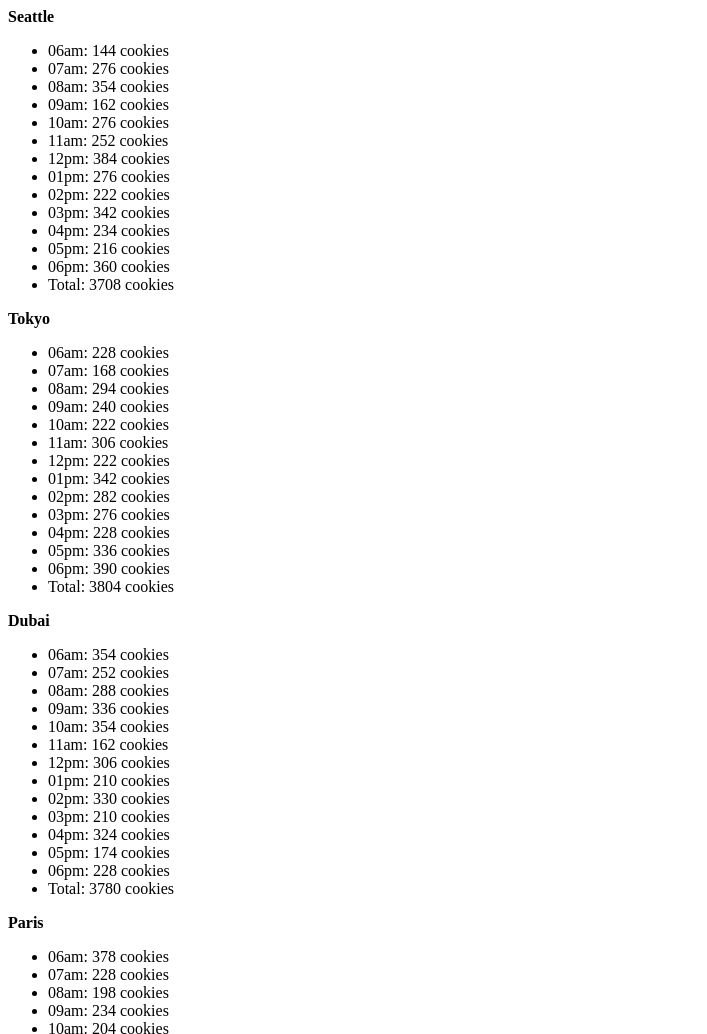
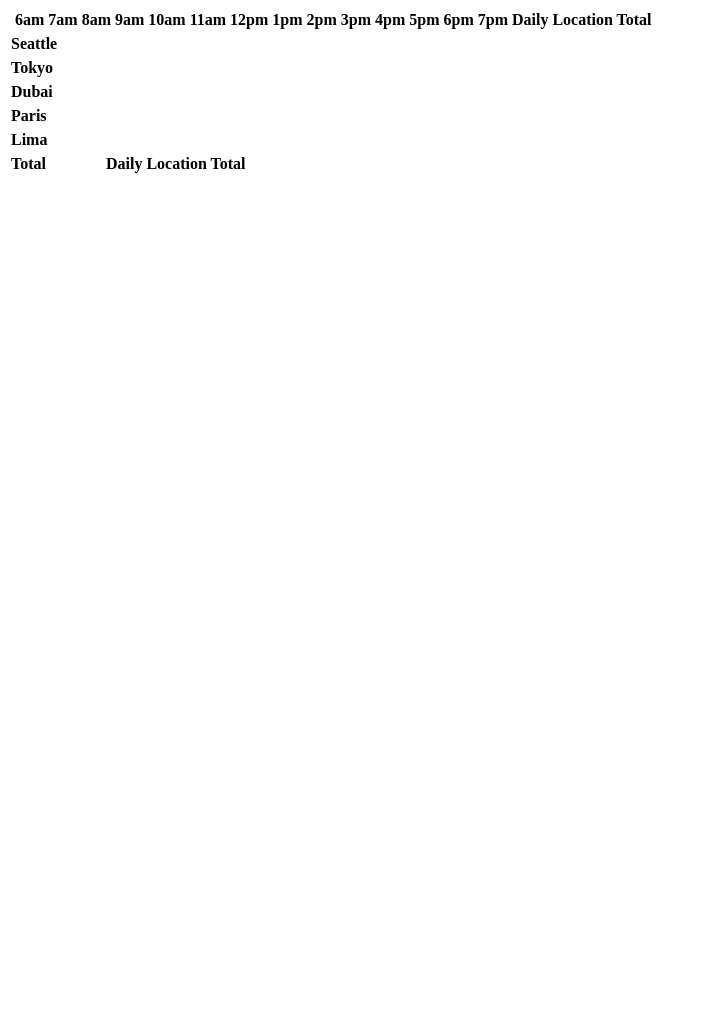
Before and after one commit to Aya-Akrabawi/cookie-stand, a plain HTML site: page sales.html in a window 1280 px wide. Shown: the top 1034 px of the page, without its empty margins (0-707 px from the left). After the commit the page ends 800 px from the top, so only its background shows below. Drawn offline with Linux system fonts and the light colour scheme.

Commit message:
create table in app.js & create JSstyle.css

```diff
--- a/app.js
+++ b/app.js
@@ -1,5 +1,78 @@
 'use restrict'
-var workinghrs = ['06am', '07am', '08am', '09am', '10am', '11am', '12pm', '01pm', '02pm', '03pm', '04pm', '05pm', '06pm', '07pm']
+var hour = 6
+var hour2 = 1
+var hourarray = []
+
+for (let index = 0; index < 14 ; index++) {
+    if (index <6 ){
+    var array = (hour+'am')
+       //console.log (array)
+       hour++
+    }else if (index>6){
+        var array = (hour2+'pm')
+       //console.log (array)
+       hour2++
+    } else {
+        var array = (hour+'pm')
+       //console.log (array)
+       hour++
+    }
+    hourarray.push(array)
+
+}
+//console.log(hourarray)
+
+function headerRow() {
+    var parentElement = document.getElementById('random-hrs')
+    var table = document.createElement('table')
+    document.createAttribute('class','change')
+    table.setAttribute ('class','yala')
+    var tr = document.createElement('tr')
+    var th0 = document.createElement('th')
+        th0.textContent = ''
+        tr.append(th0)
+
+    for (var headrow = 0; headrow < hourarray.length; headrow++) {
+        var th1 = document.createElement('th')
+        th1.textContent = hourarray[headrow]
+        tr.append(th1)
+
+    }
+    table.appendChild(tr)
+    parentElement.appendChild(table)
+    var th2 = document.createElement('th')
+        th2.textContent = 'Daily Location Total'
+        tr.append(th2)
+
+
+}
+
+headerRow()
+
+function FooterRow() {
+    var parentElement = document.getElementById('random-hrs')
+    var table = document.createElement('table')
+    //table.setAttribute ('border','1')
+    var tr = document.createElement('tr')
+    var th0 = document.createElement('th')
+        th0.textContent = 'Total'
+        tr.append(th0)
+
+    for (var FooterRow = 0; FooterRow < hourarray.length; FooterRow++) {
+        var th1 = document.createElement('th')
+        th1.textContent = ''
+        tr.append(th1)
+
+    }
+    table.appendChild(tr)
+    parentElement.appendChild(table)
+    var th2 = document.createElement('th')
+        th2.textContent = 'Daily Location Total'
+        tr.append(th2)
+
+
+}
+
 function Sales(name, minHourlyCustomer, maxHourlyCustomer, avgCookiesPerCustomer, hrArray, total ){
     var array1 = []
     array1.push(hrArray)
@@ -11,44 +84,52 @@ function Sales(name, minHourlyCustomer, maxHourlyCustomer, avgCookiesPerCustomer
     this.total = total
 }
 Sales.prototype.SetrandNumOfCustomersPerHr = function (){
-    for (var index = 0; index < workinghrs.length ; index++) {
+    for (var index = 0; index < hourarray.length ; index++) {
         var randomly = Math.floor(Math.random() * (this.maxHourlyCustomer - this.minHourlyCustomer + 1) + this.minHourlyCustomer);
         this.hrArray.push(Math.floor (this.avgCookiesPerCustomer) * randomly)
 
         this.total=this.total+(Math.floor (this.avgCookiesPerCustomer) * randomly)
-        console.log(this.total)
-    }
+        }
     }
 
-    Sales.prototype.render = function() {
+   Sales.prototype.render = function() {
         var parentElement = document.getElementById('random-hrs')
-        var article = document.createElement('article')
-        parentElement.appendChild(article)
+        var table = document.createElement('table')
 
-        var branch = document.createElement('strong')
-        article.appendChild(branch)
-        branch.textContent = this.name
-
-        var ul = document.createElement('ul')
-        article.appendChild(ul)
+       //table.setAttribute ( "style", 'border: 1px solid blue' )
+       //document.getElementById("myDiv").style.border = "thin dotted red";
+        var tr = document.createElement('tr')
 
 
-        for (var hrs = 0; hrs < 14; hrs++) {
-            var li = document.createElement("li")
-            li.textContent = workinghrs[hrs] + ':   ' + this.hrArray[hrs+1] + "   cookies"
-            ul.appendChild(li)
+
+        var th1 = document.createElement('th')
+        th1.textContent = this.name
+        tr.append(th1)
+
+
+        for (var branchRow = 0; branchRow < hourarray.length; branchRow++) {
+            var th1 = document.createElement('th')
+            th1.textContent = ' '
+            tr.append(th1)
+            //th1.setAttribute ( "style", 'border: 1px solid blue' )
+
         }
-        li.textContent = 'Total:   ' +  this.total + "   cookies"
+
+
+
+        table.appendChild(tr)
+        parentElement.appendChild(table)
+
+
     }
-
-    var seattle = new Sales('Seattle', 23, 65, 6.3, [], 0);
+   var seattle = new Sales('Seattle', 23, 65, 6.3, [], 0);
     var tokyo = new Sales('Tokyo', 23, 65, 6.3, [], 0);
     var dubai =  new Sales('Dubai', 23, 65, 6.3, [], 0);
     var paris = new Sales('Paris', 23, 65, 6.3, [], 0);
     var lima = new Sales('Lima', 23, 65, 6.3, [], 0);
 seattle.SetrandNumOfCustomersPerHr()
 seattle.render()
-/tokyo.SetrandNumOfCustomersPerHr()
+tokyo.SetrandNumOfCustomersPerHr()
 tokyo.render()
 dubai.SetrandNumOfCustomersPerHr()
 dubai.render()
@@ -56,26 +137,4 @@ paris.SetrandNumOfCustomersPerHr()
 paris.render()
 lima.SetrandNumOfCustomersPerHr()
 lima.render()
-
-
-
-/*var hour = 6
-var hour2 = 1
-var hourarray = []
-console.log(h)
-for (let index = 0; index < 14 ; index++) {
-    if (index <6 ){
-    var array = (hour+'am')
-       console.log (array)
-       hour++
-    }else if (index>6){
-        var array = (hour2+'pm')
-       console.log (array)
-       hour2++
-    } else {
-        var array = (hour+'pm')
-       console.log (array)
-       hour++
-    }
-}
-console.log(array[])*/
+FooterRow()
--- a/styles.css
+++ b/styles.css
@@ -46,9 +46,12 @@ h1{
     font-weight: 200;
     font-size: 70px;
     color: rgb(6, 87, 6);
-    margin-top: ;
+
 }
 
 body {
     background-image: url(https://i.pinimg.com/originals/8d/df/85/8ddf85d5bbb5c46b5a176f925018f28f.jpg);
 }
+#change {
+    border: 1px solid black;
+}
```
